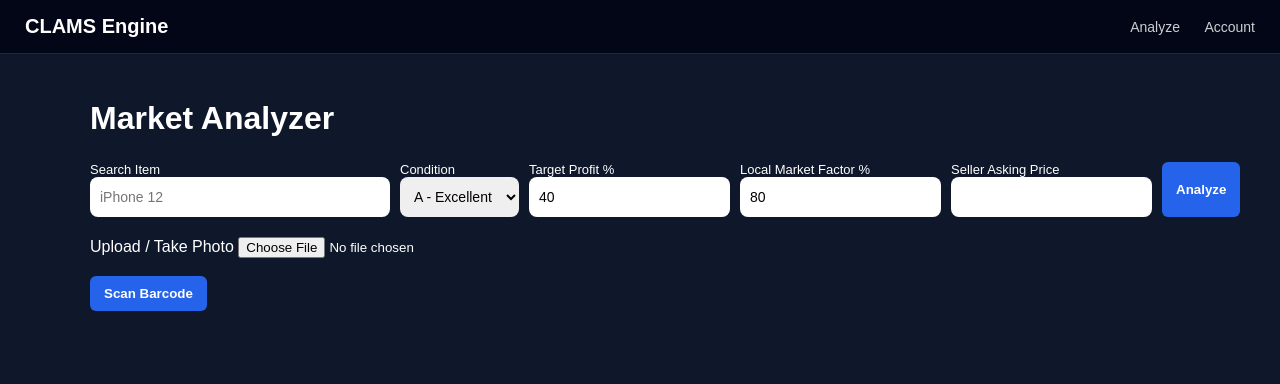
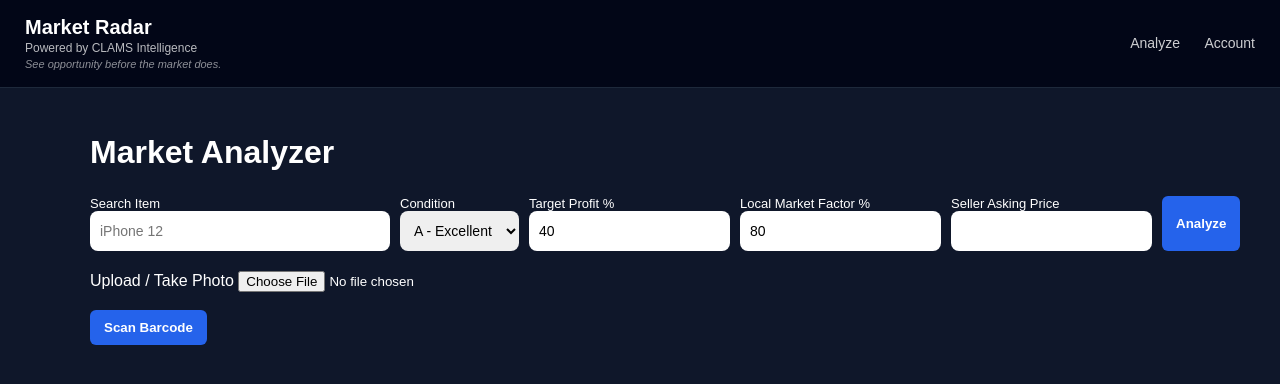
Before and after one commit to donnieclams42-star/clams-resale-engine, a FastAPI app: page /app in a window 1280 px wide. Shown: the top 384 px of the page. Run offline with FastAPI, Linux system fonts and the light colour scheme; some libraries are stand-ins or nearby versions.

Commit message:
Fix create account for Render + Market Radar branding update

```diff
--- a/main.py
+++ b/main.py
@@ -1,7 +1,7 @@
 from typing import List, Optional
 
 from fastapi import FastAPI, Request, Form, UploadFile, File
-from fastapi.responses import HTMLResponse, RedirectResponse
+from fastapi.responses import HTMLResponse, RedirectResponse, FileResponse
 from fastapi.staticfiles import StaticFiles
 from fastapi.templating import Jinja2Templates
 
@@ -42,7 +42,7 @@ async def detect_item_from_image(photo: UploadFile):
     image_b64 = base64.b64encode(image_bytes).decode("utf-8")
 
     response = client.responses.create(
-        model="gpt-4.1",  # stronger vision model
+        model="gpt-4.1",
         input=[{
             "role": "user",
             "content": [
@@ -51,32 +51,15 @@ async def detect_item_from_image(photo: UploadFile):
                     "text": """
 You are identifying resale items for an eBay market analysis tool.
 
-Look carefully at the product in the image and return the BEST SHORT eBay search phrase.
+Return the BEST SHORT eBay search phrase.
 
 Rules:
-- Return ONLY the product search phrase
+- Only return the product search phrase
 - Include brand and model if visible
-- Electronics: include model and storage if visible
+- Electronics: include model + storage if visible
 - Tools: include brand and product line
-- Collectibles: include item name
-- DO NOT describe the photo
-- DO NOT add extra text
-- DO NOT explain anything
-- Output should be something a reseller would type into eBay search
-
-Examples:
-
-Image: Milwaukee drill
-Output: Milwaukee M18 Fuel Drill
-
-Image: iPhone
-Output: Apple iPhone 12 128GB
-
-Image: Nintendo controller
-Output: Nintendo GameCube Controller
-
-Image: Bosch radio
-Output: Bosch Jobsite Radio
+- Do not describe the photo
+- Do not add extra words
 """
                 },
                 {
@@ -93,6 +76,18 @@ Output: Bosch Jobsite Radio
         detected = ""
 
     return detected
+
+
+# ---------- PWA ROUTES ----------
+
+@app.get("/manifest.json")
+async def manifest():
+    return FileResponse("static/manifest.json")
+
+
+@app.get("/service-worker.js")
+async def service_worker():
+    return FileResponse("static/service-worker.js")
 
 
 # ---------- ROUTES ----------
@@ -167,7 +162,6 @@ async def analyze(
     if email in users:
         users[email]["search_count"] += 1
 
-
     # ---------- IMAGE SEARCH ----------
     if photo and not query:
 
@@ -175,7 +169,6 @@ async def analyze(
             query = await detect_item_from_image(photo)
         except Exception as e:
             print("Image detection failed:", e)
-
 
     if not query:
         return templates.TemplateResponse(
@@ -191,13 +184,10 @@ async def analyze(
             },
         )
 
-
     if not platforms:
         platforms = ["facebook", "ebay"]
 
-
     sold_prices, active_prices, suggestions, listing = search_ebay(query)
-
 
     data = analyze_market(
         sold_prices,
@@ -208,9 +198,7 @@ async def analyze(
         asking_price
     )
 
-
     generated_listings = None
-
 
     if data:
         generated_listings = generate_listings(
@@ -220,7 +208,6 @@ async def analyze(
             data["market_price"],
             platforms
         )
-
 
     return templates.TemplateResponse(
         "dashboard.html",
--- a/templates/dashboard.html
+++ b/templates/dashboard.html
@@ -3,7 +3,7 @@
 
 <head>
 
-<title>CLAMS Market Analyzer</title>
+<title>Market Radar | CLAMS Intelligence</title>
 <link rel="stylesheet" href="/static/styles.css">
 
 <script src="https://cdn.jsdelivr.net/npm/@ericblade/quagga2/dist/quagga.min.js"></script>
@@ -29,8 +29,27 @@ border-bottom:1px solid #1e293b;
 }
 
 .logo{
+display:flex;
+flex-direction:column;
+line-height:1.2;
+}
+
+.logo-main{
 font-size:20px;
 font-weight:bold;
+}
+
+.logo-sub{
+font-size:12px;
+opacity:.72;
+margin-top:2px;
+}
+
+.logo-quote{
+font-size:11px;
+opacity:.55;
+font-style:italic;
+margin-top:3px;
 }
 
 .nav-links a{
@@ -242,7 +261,9 @@ scanner.style.display="none"
 <div class="header">
 
 <div class="logo">
-CLAMS Engine
+<div class="logo-main">Market Radar</div>
+<div class="logo-sub">Powered by CLAMS Intelligence</div>
+<div class="logo-quote">See opportunity before the market does.</div>
 </div>
 
 <div class="nav-links">
```
Also changed, not shown: static/service-worker.js (added, +22 -0 lines), templates/landing.html (+7 -3 lines), templates/login.html (+7 -3 lines), templates/signup.html (+7 -3 lines), static/manifest.json (added).
